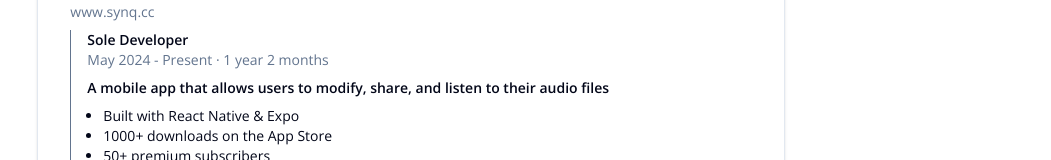
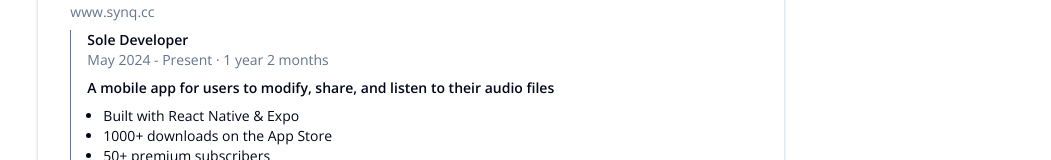
Before and after one commit to bentsignal/me, a Next.js app: page /about in a window 1280 px wide. Shown: the part 625-785 px from the top of the page, without its empty margins (229-1280 px from the left). Built offline with nearby package versions, Linux system fonts and the light colour scheme.

Commit message:
language update

```diff
--- a/src/features/resume/data/resume-data.ts
+++ b/src/features/resume/data/resume-data.ts
@@ -70,7 +70,7 @@ export const projects: Project[] = [
       startDate: new Date("2024-05-02"),
     },
     description:
-      "A mobile app that allows users to modify, share, and listen to their audio files",
+      "A mobile app for users to modify, share, and listen to their audio files",
     bullets: [
       "Built with React Native & Expo",
       "1000+ downloads on the App Store",
```
